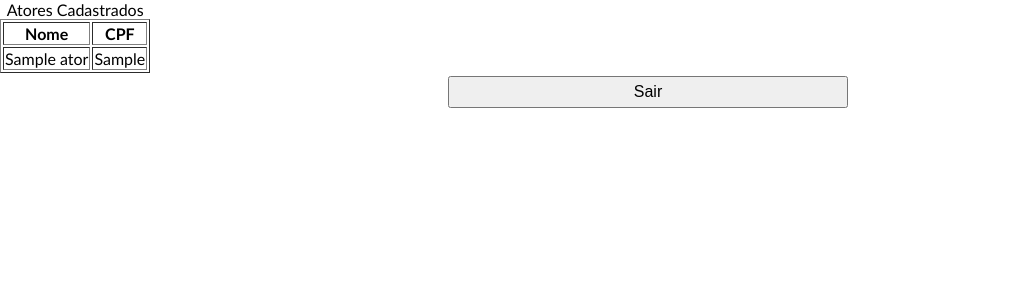
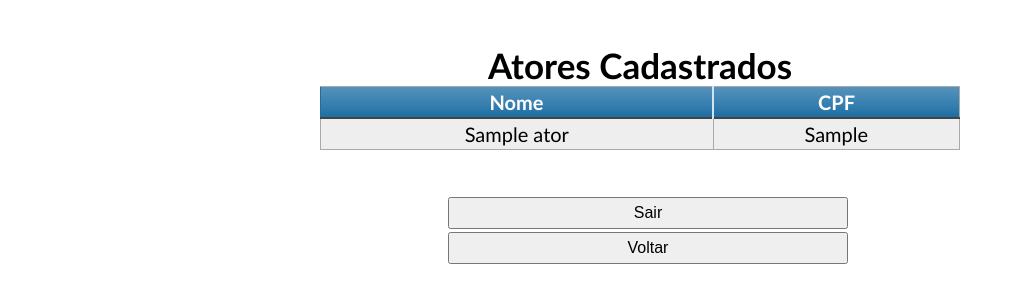
Before and after one commit to vladeleut/DW1-Exercicios, a PHP site: page /ver_ator.php in a window 1280 px wide. Shown: the top 303 px of the page, without its empty margins (0-1023 px from the left). Run offline with PHP 8.4, Linux system fonts and the light colour scheme; the visitor is signed in with stand-in values (Sample User, id 1); tables that the repository leaves empty or names only in its code hold one stand-in row (values such as "Sample post").

Commit message:
Trabalho Apresentado

```diff
--- a/estilo.css
+++ b/estilo.css
@@ -43,3 +43,71 @@ span a:hover{text-decoration: underline;}
 
    margin-left: 35%;
 }
+
+
+table.blueTable {
+  border: 1px solid #1C6EA4;
+  background-color: #EEEEEE;
+  width: 50%;
+  text-align: center;
+  border-collapse: collapse;
+  margin: auto;
+}
+table.blueTable td, table.blueTable th {
+  border: 1px solid #AAAAAA;
+  padding: 3px 2px;
+}
+table.blueTable tbody td {
+  font-size: 20px;
+}
+table.blueTable tr:nth-child(even) {
+  background: #D0E4F5;
+}
+table.blueTable thead {
+  background: #1C6EA4;
+  background: -moz-linear-gradient(top, #5592bb 0%, #327cad 66%, #1C6EA4 100%);
+  background: -webkit-linear-gradient(top, #5592bb 0%, #327cad 66%, #1C6EA4 100%);
+  background: linear-gradient(to bottom, #5592bb 0%, #327cad 66%, #1C6EA4 100%);
+  border-bottom: 2px solid #444444;
+}
+table.blueTable thead th {
+  font-size: 20px;
+  font-weight: bold;
+  color: #FFFFFF;
+  border-left: 2px solid #D0E4F5;
+}
+table.blueTable thead th:first-child {
+  border-left: none;
+}
+table.blueTable caption{
+  font-size: 35px;
+  font-weight: bold;
+}
+
+table.blueTable tfoot {
+  font-size: 14px;
+  font-weight: bold;
+  color: #FFFFFF;
+  background: #D0E4F5;
+  background: -moz-linear-gradient(top, #dcebf7 0%, #d4e6f6 66%, #D0E4F5 100%);
+  background: -webkit-linear-gradient(top, #dcebf7 0%, #d4e6f6 66%, #D0E4F5 100%);
+  background: linear-gradient(to bottom, #dcebf7 0%, #d4e6f6 66%, #D0E4F5 100%);
+  border-top: 2px solid #444444;
+}
+table.blueTable tfoot td {
+  font-size: 14px;
+}
+table.blueTable tfoot .links {
+  text-align: right;
+}
+table.blueTable tfoot .links a{
+  display: inline-block;
+  background: #1C6EA4;
+  color: #FFFFFF;
+  padding: 2px 8px;
+  border-radius: 5px;
+}
+
+#txtMenu{
+    text-align: center;
+}
--- a/login.php
+++ b/login.php
@@ -11,7 +11,8 @@ include "verifica.php";
         <link rel="stylesheet" type="text/css" href="estilo.css">
     </head>
 
-        <body>
+        <body id="txtMenu">
+            <br><br>
             <h1>Seja bem vindo!!! <?php echo $_SESSION["LOGIN_USUARIO"]; ?></h1>
 
             <a href="cadastro_novela.php" ><input type="submit" value="Cadastrar Novela" id="cadastrar_novela"></a>
--- a/ver_ator.php
+++ b/ver_ator.php
@@ -14,6 +14,7 @@ include "verifica.php";
 	</head>
 
 		<body>
+            <br><br>
             <?php
                 $link = mysqli_connect("localhost", "root", "admin", "dw1ex1");
 
@@ -26,7 +27,7 @@ include "verifica.php";
                 $query = "SELECT nome, cpf FROM ator order by nome";
 
                 if ($result = mysqli_query($link, $query)) {
-                    echo"<table border='1'>
+                    echo"<table class='blueTable'>
                         <caption>Atores Cadastrados</caption>
                         <thead>
                                 <tr>
@@ -49,7 +50,8 @@ include "verifica.php";
                 /* close connection */
                 mysqli_close($link);
             ?>
-            <a href="logoff.php"><input type="submit" value="Sair" id="sair"></a>
+            <br><br><a href="logoff.php"><input type="submit" value="Sair" id="sair"></a><br>
+            <a href="login.php"><input type="submit" value="Voltar" id="sair">
 		</body>
 
 </html>
--- a/ver_diretor.php
+++ b/ver_diretor.php
@@ -13,6 +13,7 @@ include "verifica.php";
 	</head>
 
 		<body>
+            <br><br>
             <?php
                 $link = mysqli_connect("localhost", "root", "admin", "dw1ex1");
 
@@ -25,7 +26,7 @@ include "verifica.php";
                 $query = "SELECT nome, cpf FROM diretor order by nome";
 
                 if ($result = mysqli_query($link, $query)) {
-                    echo"<table border='1'>
+                    echo"<table class='blueTable'>
                         <caption>Diretores Cadastrados</caption>
                         <thead>
                                 <tr>
@@ -48,7 +49,8 @@ include "verifica.php";
                 /* close connection */
                 mysqli_close($link);
             ?>
-            <a href="logoff.php"><input type="submit" value="Sair" id="sair"></a>
+            <br><br><a href="logoff.php"><input type="submit" value="Sair" id="sair"></a><br>
+            <a href="login.php"><input type="submit" value="Voltar" id="sair">
 		</body>
 
 </html>
--- a/ver_novelas.php
+++ b/ver_novelas.php
@@ -14,6 +14,7 @@ include "verifica.php";
 	</head>
 
 		<body>
+            <br><br>
             <?php
                 $link = mysqli_connect("localhost", "root", "admin", "dw1ex1");
 
@@ -26,7 +27,7 @@ include "verifica.php";
                 $query = "SELECT nome, ano_lancamento FROM novelas order by nome" or die(mysql_error());
 
                 if ($result = mysqli_query($link, $query)) {
-                    echo"<table border='1'>
+                    echo"<table class='blueTable'>
                         <caption>Novelas Cadastradas</caption>
                         <thead>
                                 <tr>
@@ -49,7 +50,8 @@ include "verifica.php";
                 /* close connection */
                 mysqli_close($link);
             ?>
-            <a href="logoff.php"><input type="submit" value="Sair" id="sair"></a>
+            <br><br><a href="logoff.php"><input type="submit" value="Sair" id="sair"></a><br>
+            <a href="login.php"><input type="submit" value="Voltar" id="sair">
 		</body>
 
 </html>
```
